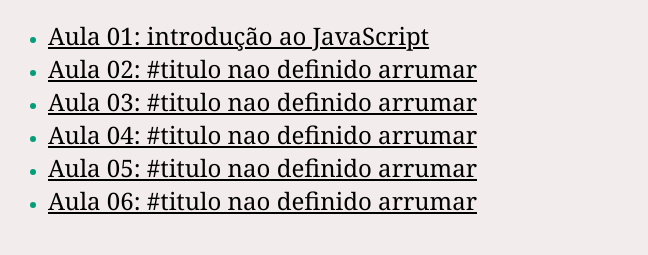
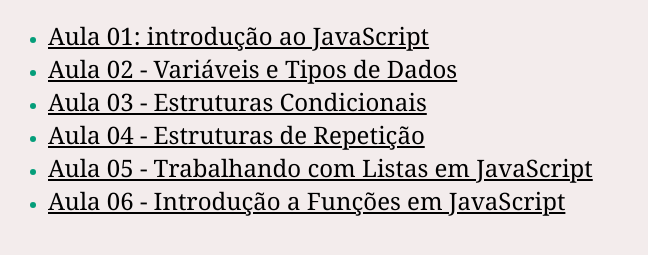
Before and after one commit to walterhml/logica-de-progamacao, a plain HTML site: page index.html in a window 1280 px wide. Shown: the part 67-322 px from the top of the page, without its empty margins (0-648 px from the left). Drawn offline with Linux system fonts and the light colour scheme.

Commit message:
Update index.html
atualizando aulas no index

```diff
--- a/index.html
+++ b/index.html
@@ -25,11 +25,11 @@ a {
 
 <ul>
 <li><a href="aulas/aula01/aula.html" target="_blank">Aula 01: introdução ao JavaScript</a></li>
-<li><a href="aulas/aula02/aula.html" target="_blank">Aula 02: #titulo nao definido arrumar</a></li>
-<li><a href="aulas/aula03/aula.html" target="_blank">Aula 03: #titulo nao definido arrumar</a></li>
-<li><a href="aulas/aula04/aula.html" target="_blank">Aula 04: #titulo nao definido arrumar</a></li>
-<li><a href="aulas/aula05/aula.html" target="_blank">Aula 05: #titulo nao definido arrumar</a></li>
-<li><a href="aulas/aula06/aula.html" target="_blank">Aula 06: #titulo nao definido arrumar</a></li>
+<li><a href="aulas/aula02/aula.html" target="_blank">Aula 02 - Variáveis e Tipos de Dados</a></li>
+<li><a href="aulas/aula03/aula.html" target="_blank">Aula 03 - Estruturas Condicionais</a></li>
+<li><a href="aulas/aula04/aula.html" target="_blank">Aula 04 - Estruturas de Repetição</a></li>
+<li><a href="aulas/aula05/aula.html" target="_blank">Aula 05 - Trabalhando com Listas em JavaScript</a></li>
+<li><a href="aulas/aula06/aula.html" target="_blank">Aula 06 - Introdução a Funções em JavaScript</a></li>
 
 
 </ul>
```
